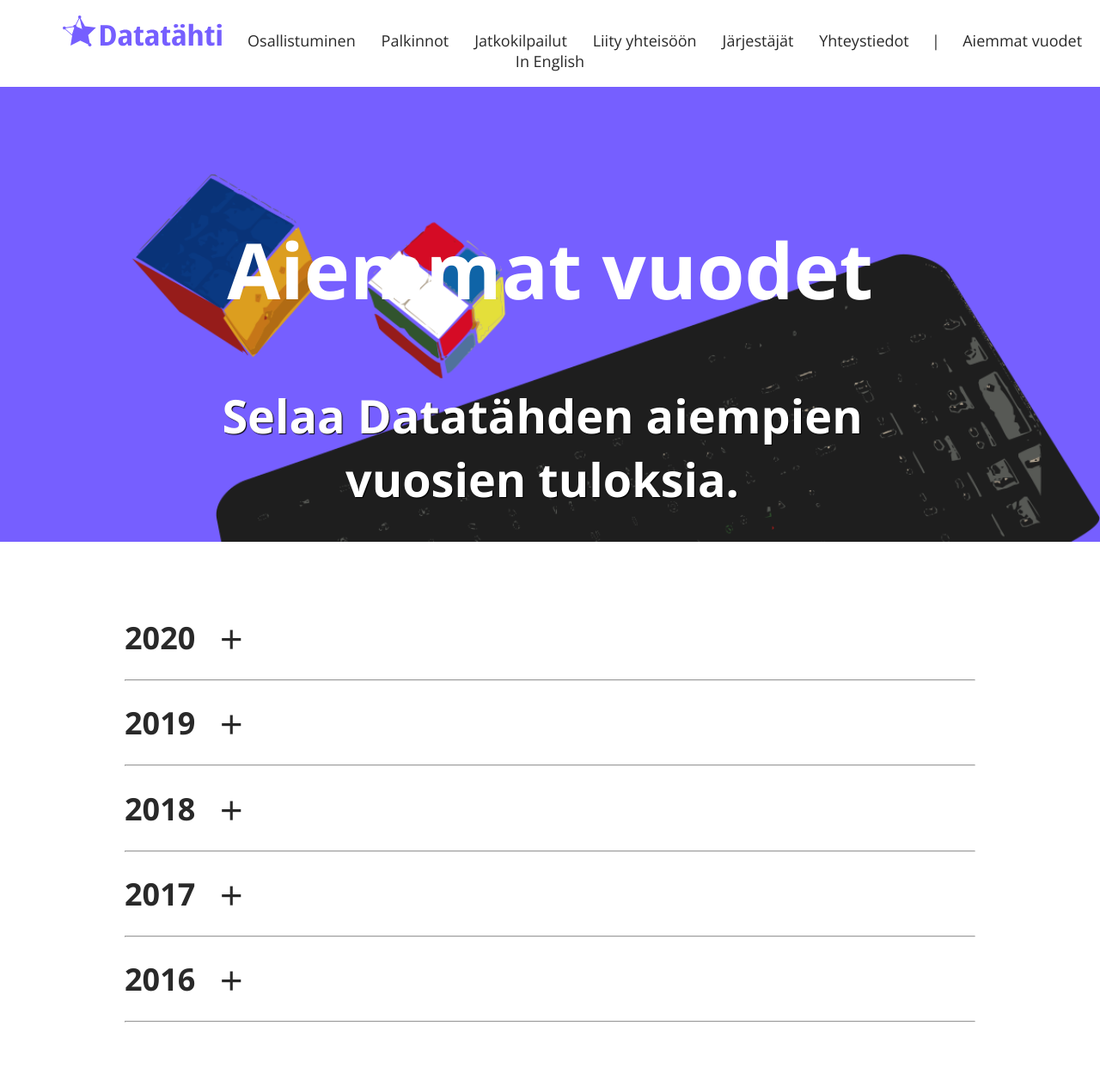
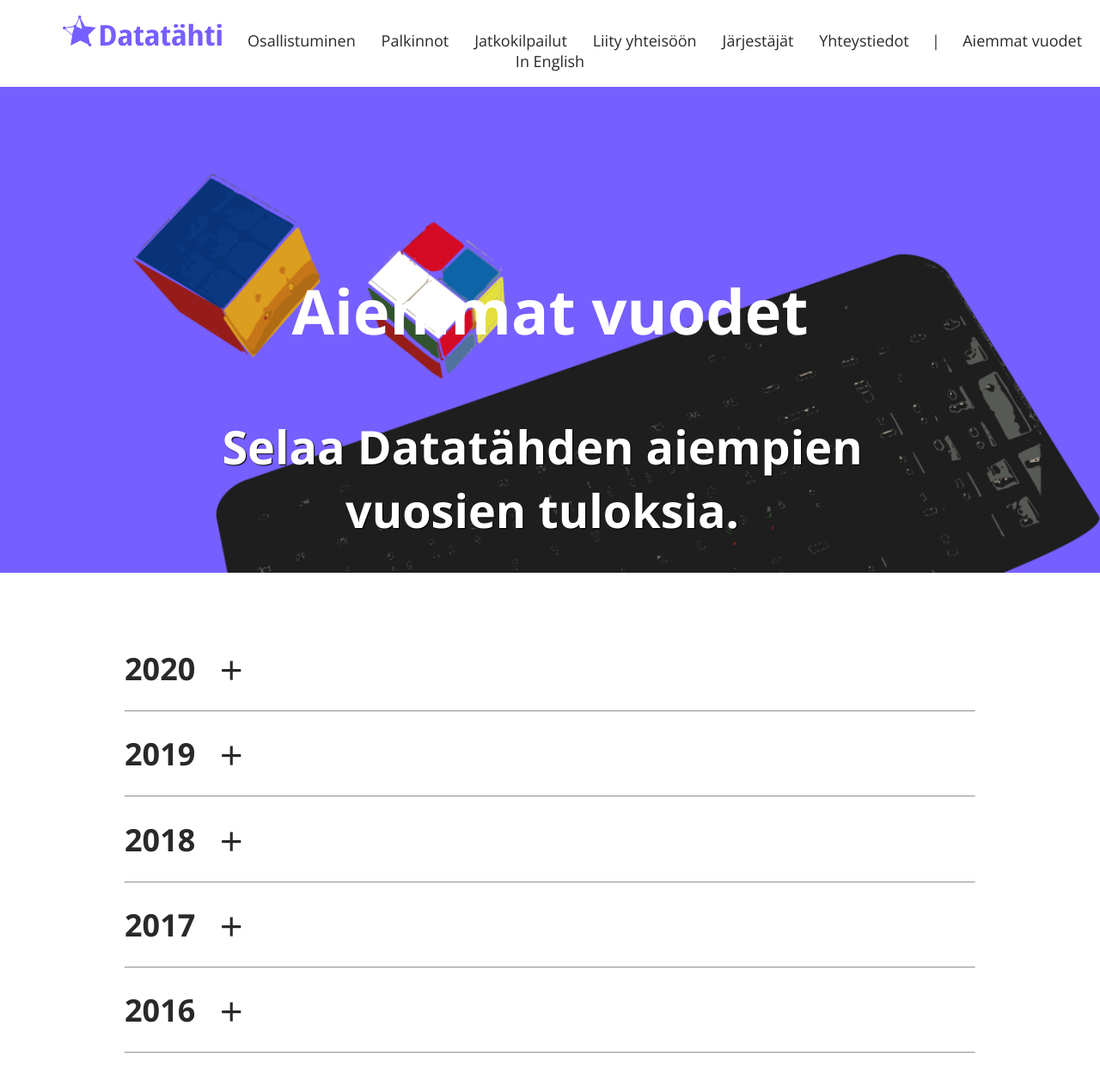
Before and after one commit to millakortelainen/datatahti, a Jekyll site: the page built from _pages/aiemmat-vuodet.md, in a window 1280 px wide and 1342 px high. Shown: the top 1264 px of the window at 86% size. Built offline with Jekyll 4.4.1, drawn with Linux system fonts in a browser that asks for light colours.

Commit message:
update to open-this and minor update to css

```diff
--- a/_includes/open-this.html
+++ b/_includes/open-this.html
@@ -1,7 +1,11 @@
 
 <div class="unfolding-div" id="click{{ include.year}}" onclick="test(document.getElementById('click{{ include.year}}'))">
     <div class=wrapper style="cursor:pointer" ><h1>{{ include.year }}</h1></div>
-<div style='display:none;'>{{ include.tulokset}}</div>
+
+<div style='display:none;'>
+    <a href="{{ include.alkukilpailun-tehtavat }}" target=_blank>Alkukilpailun tehtävät</a> <a href="{{include.loppukilpailu-tehtavat}}">Loppukilpailu tehtävät</a>
+    <br>
+    {{ include.tulokset}}</div>
 
 </div>
 <hr>
--- a/_pages/aiemmat-vuodet.md
+++ b/_pages/aiemmat-vuodet.md
@@ -2,7 +2,13 @@
 title: Aiemmat vuodet
 layout: page
 ---
+{% capture alkukilpailu2020 %}
+{{ '/assets/pdf/dt00a.pdf'  | relative_url }}
+{% endcapture %}
+
 {% include open-this.html year=2020
+alkukilpailun-tehtavat=alkukilpailu2020
+loppukilpailun-tehtavat=''
 tulokset='<h3>Alkukilpailu</h3>
 
 <table><tr><th width=50 align=left>sija</th><th width=225 align=left>nimi</th><th width=325 align=left>koulu</th><th width=100 align=left>pisteet</th></tr>
--- a/_sass/_main.scss
+++ b/_sass/_main.scss
@@ -200,24 +200,24 @@ a {
 * header
 */
 
-@media screen and (max-width: 500px) {
+
+@media screen and (max-width: 1500px) {
     .header img {
         max-width: 350px;
-        margin-top: 1rem;
     }
 
     .header{
         height: 35rem;
+        display: flex;
+        align-items: center;
+        justify-content: end;
+        padding-bottom: 2rem;
     }
 
     .header h1 {
-        font-size: 6rem;
-        line-height: 1em;
-        padding-top: 5rem;
-    }
+        font-size: 4rem;
+        padding-top: 8rem;
 
-    .header h2 {
-        line-height: 1em;
     }
 }
 
```
